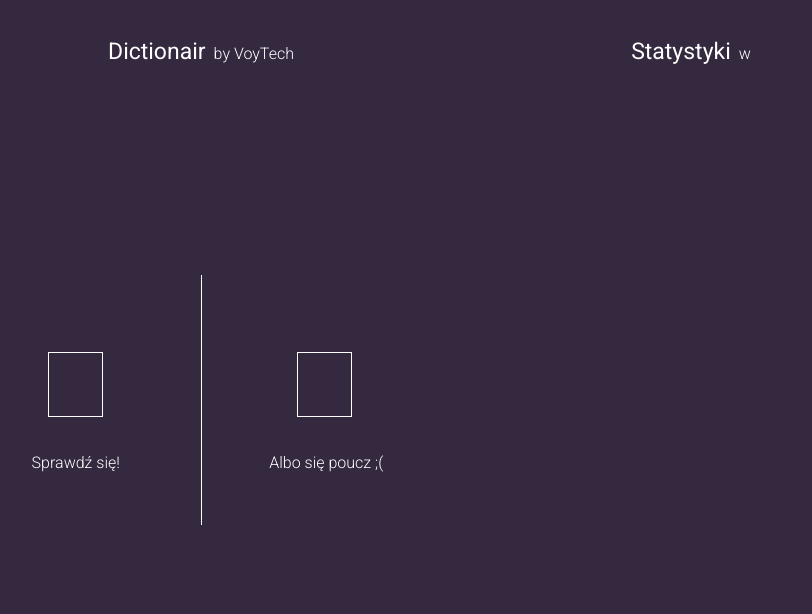
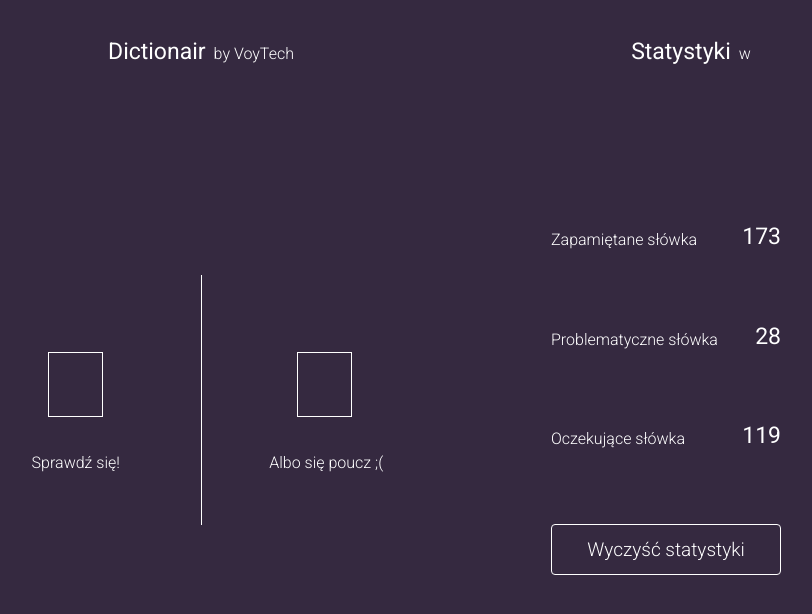
Before and after one commit to VoyTechCEO/Dictionair, a React (Create React App) app: page / in a window 1280 px wide. Shown: the top 614 px of the page, without its empty margins (439-1251 px from the left). Built offline with nearby package versions, Linux system fonts and the light colour scheme.

Commit message:
added stats section

```diff
--- a/src/pages/Home.js
+++ b/src/pages/Home.js
@@ -26,6 +26,23 @@ const Home = () => {
           </div>
         </article>
       </div>
+      <div className='stats show-stats'>
+        <div className='content'>
+          <div className='stat'>
+            <h4>Zapamiętane słówka</h4>
+            <h4>173</h4>
+          </div>
+          <div className='stat'>
+            <h4>Problematyczne słówka</h4>
+            <h4>28</h4>
+          </div>
+          <div className='stat'>
+            <h4>Oczekujące słówka</h4>
+            <h4>119</h4>
+          </div>
+          <button>Wyczyść statystyki</button>
+        </div>
+      </div>
     </section>
   );
 };
--- a/src/style/index.css
+++ b/src/style/index.css
@@ -526,20 +526,6 @@ header h4 {
   font-size: 1rem;
 }
 
-section {
-  background-color: #352940;
-  height: 100vh;
-  display: -webkit-box;
-  display: -ms-flexbox;
-  display: flex;
-  -webkit-box-orient: vertical;
-  -webkit-box-direction: normal;
-      -ms-flex-direction: column;
-          flex-direction: column;
-  font-weight: 300;
-  position: relative;
-}
-
 .container {
   display: -webkit-box;
   display: -ms-flexbox;
@@ -624,4 +610,108 @@ section {
   font-size: 1rem;
   text-align: center;
 }
+
+section {
+  background-color: #352940;
+  height: 100vh;
+  display: -webkit-box;
+  display: -ms-flexbox;
+  display: flex;
+  -webkit-box-orient: vertical;
+  -webkit-box-direction: normal;
+      -ms-flex-direction: column;
+          flex-direction: column;
+  font-weight: 300;
+  position: relative;
+}
+
+.stats {
+  position: fixed;
+  right: 0;
+  height: 100%;
+  display: -webkit-box;
+  display: -ms-flexbox;
+  display: flex;
+  -webkit-box-align: center;
+      -ms-flex-align: center;
+          align-items: center;
+  color: #ffffff;
+  -webkit-user-select: none;
+     -moz-user-select: none;
+      -ms-user-select: none;
+          user-select: none;
+  -webkit-transform: translate(18.75rem);
+          transform: translate(18.75rem);
+  opacity: 0;
+  -webkit-transition: 0.2s;
+  transition: 0.2s;
+}
+
+.stats .content {
+  display: -webkit-box;
+  display: -ms-flexbox;
+  display: flex;
+  -webkit-box-orient: vertical;
+  -webkit-box-direction: normal;
+      -ms-flex-direction: column;
+          flex-direction: column;
+  -webkit-box-pack: justify;
+      -ms-flex-pack: justify;
+          justify-content: space-between;
+  height: 21.875rem;
+  padding-right: 3.75rem;
+}
+
+.stats .content .stat {
+  display: -webkit-box;
+  display: -ms-flexbox;
+  display: flex;
+  -webkit-box-pack: justify;
+      -ms-flex-pack: justify;
+          justify-content: space-between;
+  width: 14.375rem;
+}
+
+.stats .content h4 {
+  font-size: 1rem;
+  display: -webkit-box;
+  display: -ms-flexbox;
+  display: flex;
+  -webkit-box-align: end;
+      -ms-flex-align: end;
+          align-items: flex-end;
+}
+
+.stats .content h4:last-of-type {
+  font-size: 1.4375rem;
+  font-weight: 400;
+}
+
+.stats .content button {
+  all: unset;
+  cursor: pointer;
+  font-size: 1.1875rem;
+  border: 1px #ffffff solid;
+  border-radius: 4px;
+  text-align: center;
+  padding: 0.9375rem 0;
+  background-color: #352940;
+  -webkit-transition: background-color 0.2s;
+  transition: background-color 0.2s;
+}
+
+.stats .content button:hover {
+  background-color: #ffffff;
+  color: #352940;
+  -webkit-transition: 0.2s;
+  transition: 0.2s;
+}
+
+.show-stats {
+  -webkit-transform: translate(0);
+          transform: translate(0);
+  opacity: 1;
+  -webkit-transition: 0.2s;
+  transition: 0.2s;
+}
 /*# sourceMappingURL=index.css.map */
--- a/src/style/index.scss
+++ b/src/style/index.scss
@@ -1,7 +1,8 @@
 @import url('https://fonts.googleapis.com/css2?family=Roboto:ital,wght@0,100;0,300;0,400;0,500;0,700;1,100;1,300;1,400;1,500&display=swap');
 
 @import 'partials/reset', 'partials/variables', 'partials/functions',
-  'partials/basic-settings', 'partials/mixins', 'partials/header';
+  'partials/basic-settings', 'partials/mixins', 'partials/header',
+  'partials/home';
 
 section {
   background-color: $clr-900;
@@ -12,56 +13,63 @@ section {
   position: relative;
 }
 
-.container {
-  @include flexCenter();
+.stats {
+  position: fixed;
+  right: 0;
   height: 100%;
+  display: flex;
+  align-items: center;
+  color: $clr-100;
+  user-select: none;
+  transform: translate(pxToRem(300px));
+  opacity: 0;
+  transition: 0.2s;
 
-  .home-content {
+  .content {
     display: flex;
-    width: pxToRem(500px);
-    color: $clr-100;
+    flex-direction: column;
+    justify-content: space-between;
+    height: pxToRem(350px);
+    padding-right: pxToRem(60px);
 
-    .option {
-      flex: 1;
-      @include flexCenter();
+    .stat {
+      display: flex;
+      justify-content: space-between;
+      width: pxToRem(230px);
     }
 
-    a {
-      all: unset;
-      cursor: pointer;
+    h4 {
+      font-size: pxToRem(16px);
       display: flex;
-      flex-direction: column;
+      align-items: flex-end;
 
-      &:hover {
-        .img-container {
-          border: 1px $clr-100 solid;
-        }
+      &:last-of-type {
+        font-size: pxToRem(23px);
+        font-weight: 400;
       }
     }
 
-    .border {
-      height: pxToRem(250px);
-      width: pxToRem(1px);
-      background-color: $clr-100;
-    }
+    button {
+      all: unset;
+      cursor: pointer;
+      font-size: pxToRem(19px);
+      @include setBorder();
+      text-align: center;
+      padding: pxToRem(15px) 0;
+      background-color: $clr-900;
+      transition: background-color 0.2s;
 
-    .img-container {
-      @include flexCenter();
-      width: pxToRem(110px);
-      height: pxToRem(110px);
-      border-radius: 50%;
-    }
-
-    .img-placeholder {
-      width: 55px;
-      height: 65px;
-      border: 1px $clr-100 solid;
-    }
-
-    h4 {
-      margin-top: pxToRem(15px);
-      font-size: pxToRem(16px);
-      text-align: center;
+      &:hover {
+        background-color: $clr-100;
+        color: $clr-900;
+        transition: 0.2s;
+      }
     }
   }
 }
+
+.show-stats {
+  transform: translate(0);
+  opacity: 1;
+  transition: 0.2s;
+}
--- a/src/style/partials/_mixins.scss
+++ b/src/style/partials/_mixins.scss
@@ -11,3 +11,8 @@
   justify-content: center;
   align-items: center;
 }
+
+@mixin setBorder() {
+  border: 1px $clr-100 solid;
+  border-radius: 4px;
+}
```
Also changed, not shown: src/style/partials/_home.scss (added, +55 -0 lines), 1 other file (tests, documents, lock files or other folders).
